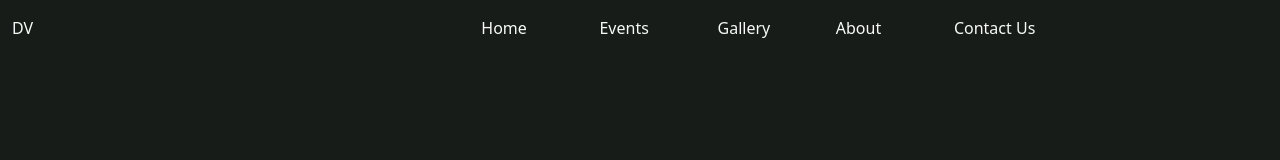
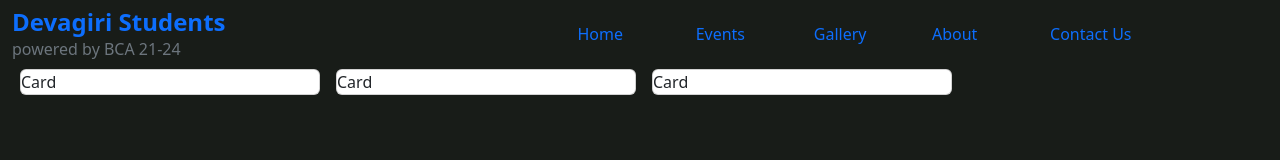
Before and after one commit to Aswindevpk/College-Website, a plain HTML site: page index.html in a window 1280 px wide. Drawn offline with nearby package versions, Linux system fonts and the light colour scheme.

Commit message:
nav bar modification

```diff
--- a/index.html
+++ b/index.html
@@ -14,36 +14,49 @@
 <body>
   <div class="container-fluid">
     <div class="row">
-      <nav class="navbar navbar-expand-lg fixed-top ">
+      <nav class="navbar navbar-expand-md">
         <div class="container-fluid">
-          <a id="navMainHead" class="nav-link active text-light" href="#">DV</a>
 
+          <a class="nav-link" href="#">
+            <h4 id="navMainHead" class="text-primary">Devagiri Students</h4>
+            <p id="navSubHead" class="text-secondary">powered by BCA 21-24</p>
+          </a>
+          <button class="navbar-toggler" type="button" data-toggle="collapse" data-target="#navbarNav" aria-controls="navbarNav" aria-expanded="false" aria-label="Toggle navigation">
+            <span class="navbar-toggler-icon"></span>
+          </button>
           <div class="collapse navbar-collapse" id="navbarSupportedContent">
-            <ul class="navbar-nav mx-auto mb-2 mb-lg-0">
+            <ul class="navbar-nav mx-auto mb-2 mb-lg-0 text-primary">
+              <li class="nav-item col-xl-4">
+                <a class="nav-link text-primary" href="#">Home</a>
 
-              <li class="nav-item col-xl-4">
-                <a class="nav-link active text-light" href="#">Home</a>
               </li>
               <li class="nav-item col-xl-4">
-                <a class="nav-link active text-light" href="#">Events</a>
+                <a class="nav-link text-primary" href="#">Events</a>
               </li>
               <li class="nav-item col-xl-4">
-                <a class="nav-link active text-light" href="#">Gallery</a>
+                <a class="nav-link text-primary " href="#">Gallery</a>
               </li>
               <li class="nav-item col-xl-4">
-                <a class="nav-link active text-light" href="#">About</a>
+                <a class="nav-link text-primary " href="#">About</a>
               </li>
               <li class="nav-item col-xl-4">
-                <a class="nav-link active text-light" href="#">Contact Us</a>
+                <a class="nav-link text-primary " href="#">Contact Us</a>
               </li>
-
             </ul>
           </div>
         </div>
       </nav>
     </div>
     <div class="row">
-      <p>Vibes of devagiri </p>
+
+    </div>
+
+    <div class="row">
+      <div class="d-flex flex-row flex-nowrap overflow-auto">
+        <div class="card card-block mx-2" style="min-width: 300px;">Card</div>
+        <div class="card card-block mx-2" style="min-width: 300px;">Card</div>
+        <div class="card card-block mx-2" style="min-width: 300px;">Card</div>
+  </div>
     </div>
 
   </div>
--- a/style.css
+++ b/style.css
@@ -20,9 +20,21 @@ body{
 }
 
 #navMainHead{
-    color: white;
+    color: lightblue;
+    font-weight: 600;
+    margin-bottom: 0px;
+    padding-bottom: 0px;
+
 
 }
+#navSubHead{
+    color: white;
+    margin: 0px;
+    padding: 0px;
+
+
+}
+
 .nav-link{
     align-items: right;
 
```
